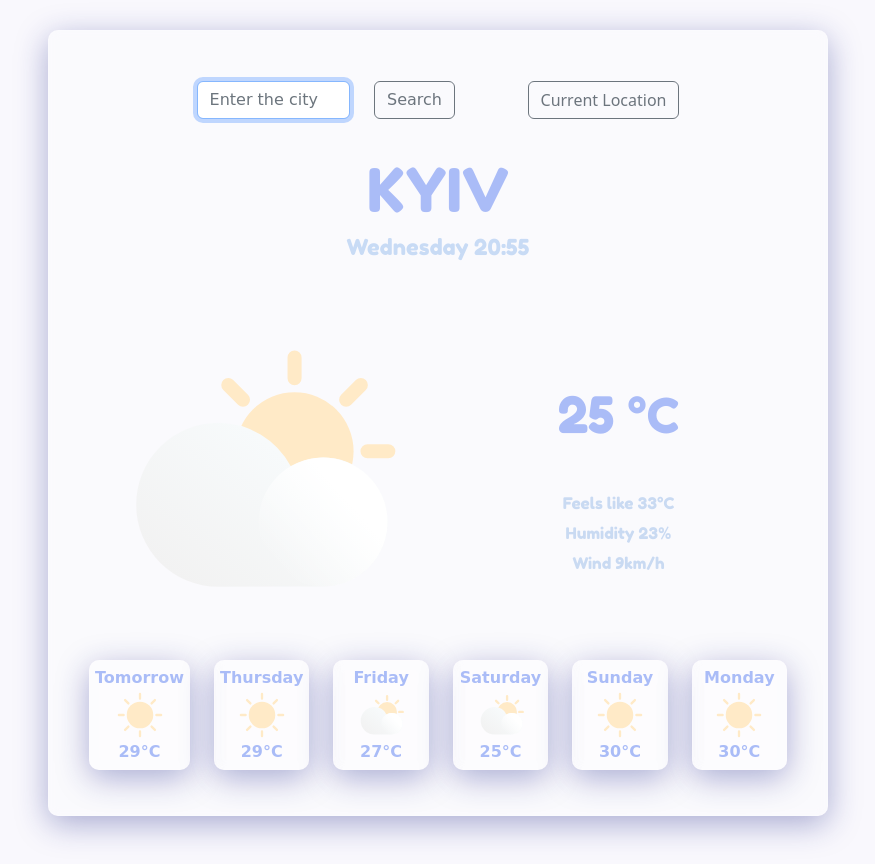
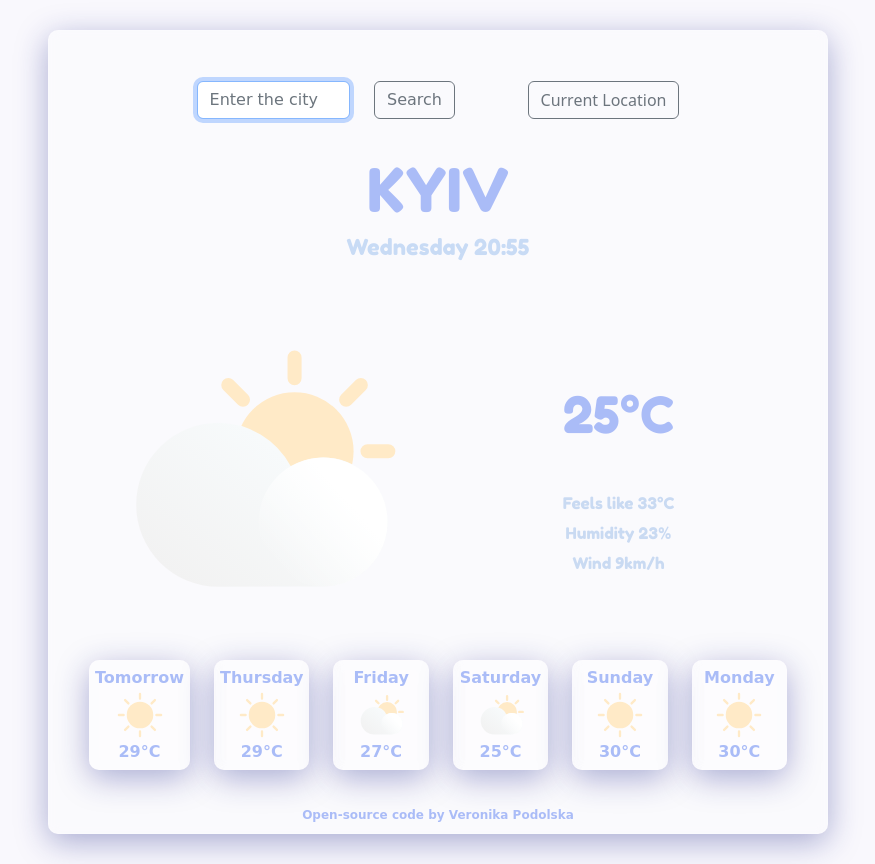
Before and after one commit to Veronika-Podolska/weather-app, a plain HTML site: page index.html in a window 1280 px wide. Shown: the whole page, without its empty margins (202-1077 px from the left). Drawn offline with nearby package versions, Linux system fonts and the light colour scheme; a web font is replaced by a local one.

Commit message:
open-source code link styled and added

```diff
--- a/index.html
+++ b/index.html
@@ -65,10 +65,7 @@
         </div>
 
         <div class="col">
-          <h2>
-            <span id="current-degree">25</span>
-            <a href="#" id="celsius-degree">°C</a>
-          </h2>
+          <h2 id="current-degree">25°C</h2>
           <div class="weather-info">
             <div class="col" id="feels-like">Feels like 33°C</div>
             <div class="col" id="humidity">Humidity 23%</div>
@@ -162,6 +159,13 @@
               <div class="col">30°C</div>
             </div>
           </div>
+          <div class="coder">
+            <a
+              href="https://github.com/Veronika-Podolska/weather-app"
+              target="_blank"
+              >Open-source code </a
+            >by Veronika Podolska
+          </div>
         </div>
       </div>
     </div>
--- a/src/index.js
+++ b/src/index.js
@@ -28,7 +28,7 @@ function showData(event) {
   if (searchInput.value) {
     function showTemperature(response) {
       let degree = document.querySelector("#current-degree");
-      degree.innerHTML = Math.round(response.data.main.temp);
+      degree.innerHTML = `${Math.round(response.data.main.temp)}°C`;
       let city = document.querySelector("h1");
       city.innerHTML = response.data.name;
       let humidity = document.querySelector("#humidity");
@@ -63,7 +63,7 @@ function currentData() {
 
     function currentLocationAndTemp(response) {
       let degree = document.querySelector("#current-degree");
-      degree.innerHTML = Math.round(response.data.main.temp);
+      degree.innerHTML = `${Math.round(response.data.main.temp)}°C`;
       let city = document.querySelector("h1");
       city.innerHTML = response.data.name;
       let humidity = document.querySelector("#humidity");
--- a/src/styles.css
+++ b/src/styles.css
@@ -86,3 +86,11 @@ a {
   border-radius: 10px;
   border: 1px solid rgba(255, 255, 255, 0.18);
 }
+.coder {
+  font-size: 12px;
+  position: relative;
+  top: 36px;
+}
+a {
+  font-size: 12px;
+}
```
